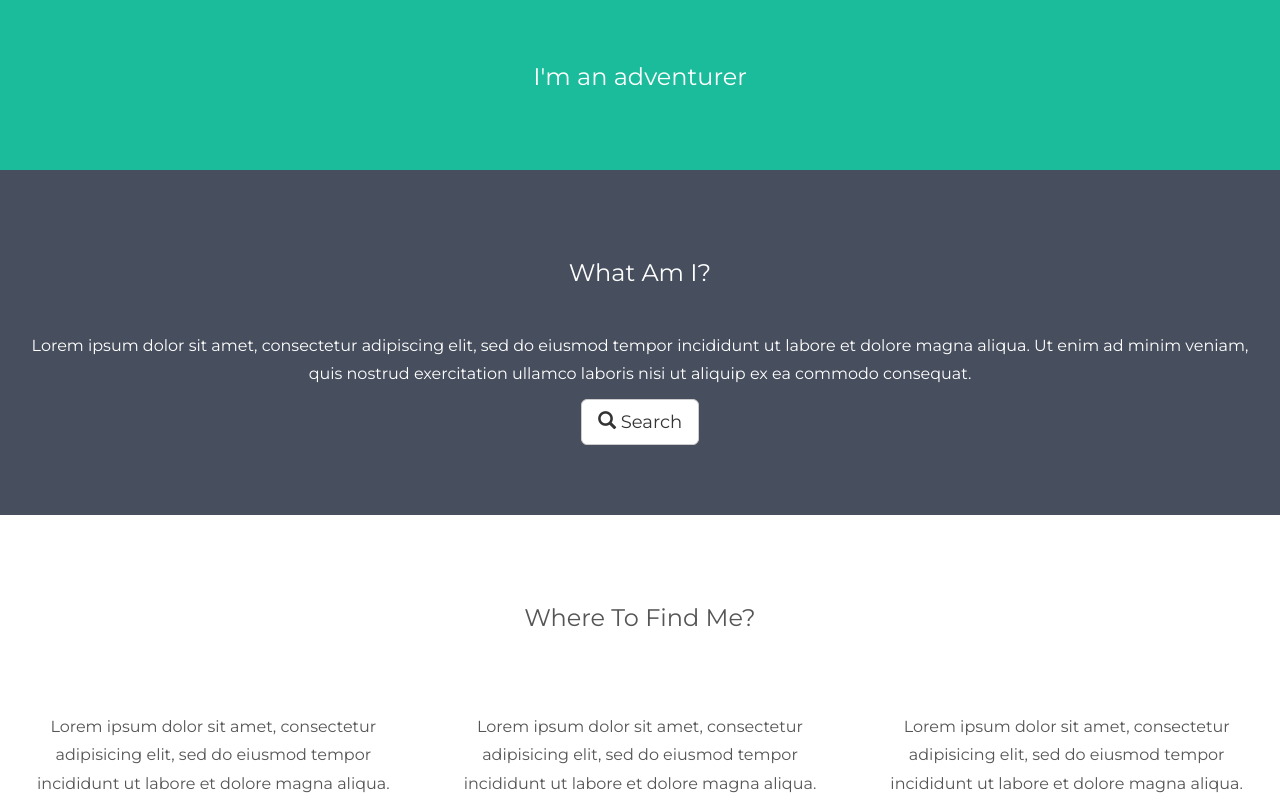
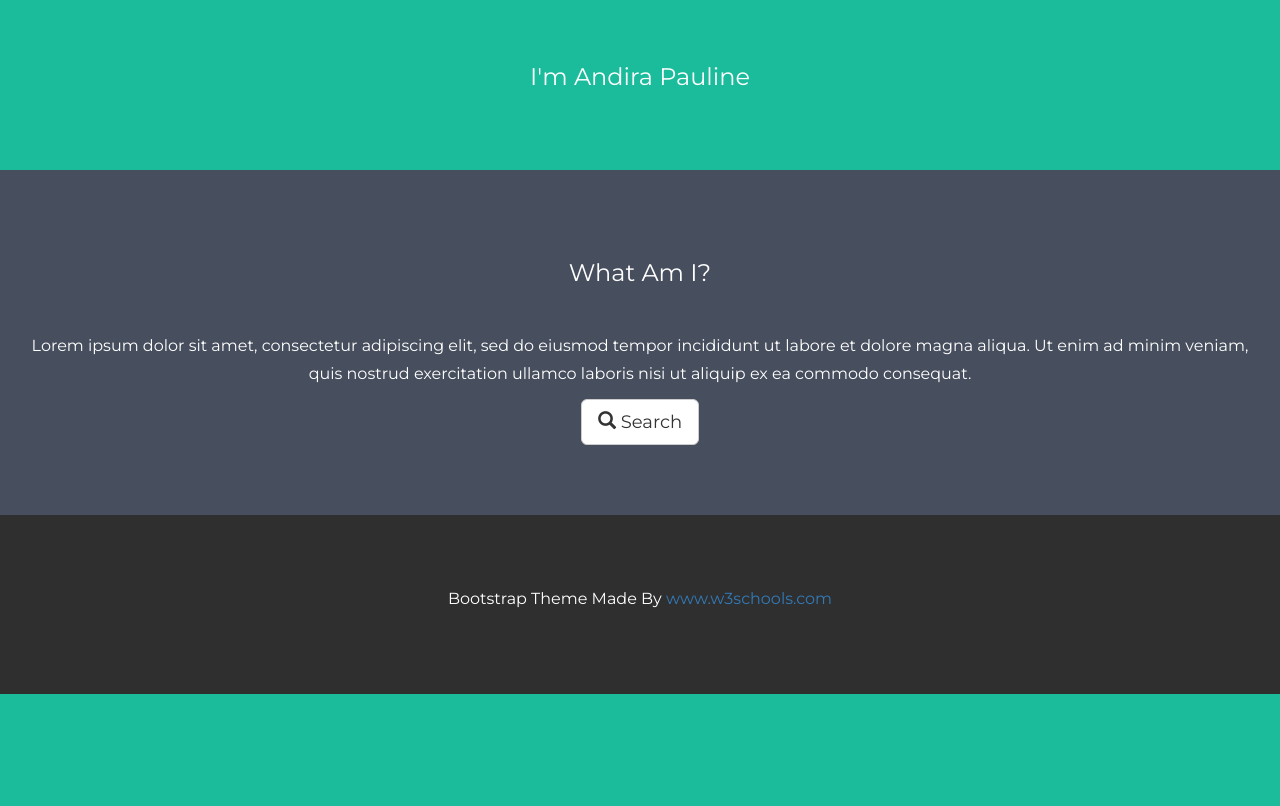
Before and after one commit to Andirapauline/tugascloud, a PHP site: page / in a window 1280 px wide. Shown: the part 505-1311 px from the top of the page. After the commit the page ends 1199 px from the top, so only its background shows below. Run offline with PHP 8.4, Linux system fonts and the light colour scheme.

Commit message:
Update index.php

```diff
--- a/index.php
+++ b/index.php
@@ -77,8 +77,8 @@
 <!-- First Container -->
 <div class="container-fluid bg-1 text-center">
   <h3 class="margin">Who Am I?</h3>
-  <img src="bird.jpg" class="img-responsive img-circle margin" style="display:inline" alt="Bird" width="350" height="350">
-  <h3>I'm an adventurer</h3>
+  <img src="WFH,jpg" class="img-responsive img-circle margin" style="display:inline" alt="WFH" width="350" height="350">
+  <h3>I'm Andira Pauline</h3>
 </div>
 
 <!-- Second Container -->
@@ -90,24 +90,7 @@
   </a>
 </div>
 
-<!-- Third Container (Grid) -->
-<div class="container-fluid bg-3 text-center">
-  <h3 class="margin">Where To Find Me?</h3><br>
-  <div class="row">
-    <div class="col-sm-4">
-      <p>Lorem ipsum dolor sit amet, consectetur adipisicing elit, sed do eiusmod tempor incididunt ut labore et dolore magna aliqua.</p>
-      <img src="birds1.jpg" class="img-responsive margin" style="width:100%" alt="Image">
-    </div>
-    <div class="col-sm-4">
-      <p>Lorem ipsum dolor sit amet, consectetur adipisicing elit, sed do eiusmod tempor incididunt ut labore et dolore magna aliqua.</p>
-      <img src="birds2.jpg" class="img-responsive margin" style="width:100%" alt="Image">
-    </div>
-    <div class="col-sm-4">
-      <p>Lorem ipsum dolor sit amet, consectetur adipisicing elit, sed do eiusmod tempor incididunt ut labore et dolore magna aliqua.</p>
-      <img src="birds3.jpg" class="img-responsive margin" style="width:100%" alt="Image">
-    </div>
-  </div>
-</div>
+
 
 <!-- Footer -->
 <footer class="container-fluid bg-4 text-center">
```
